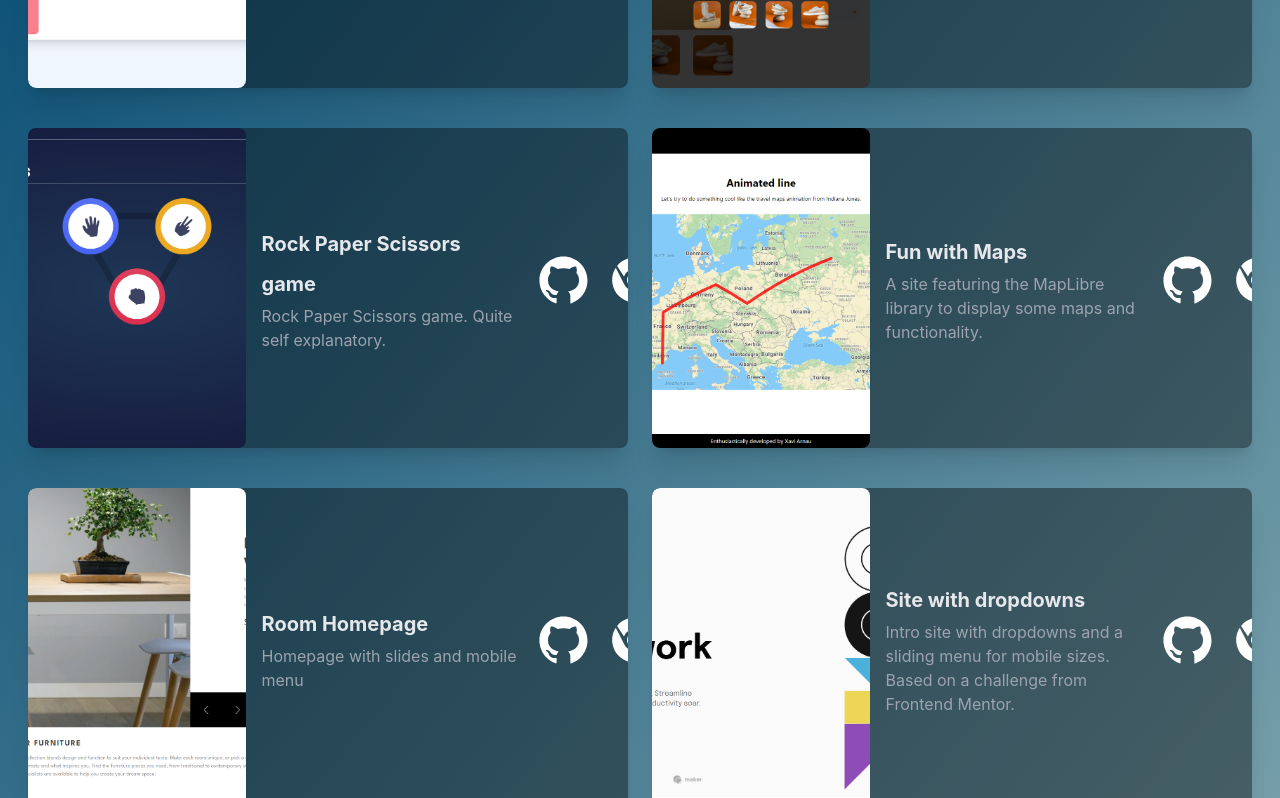
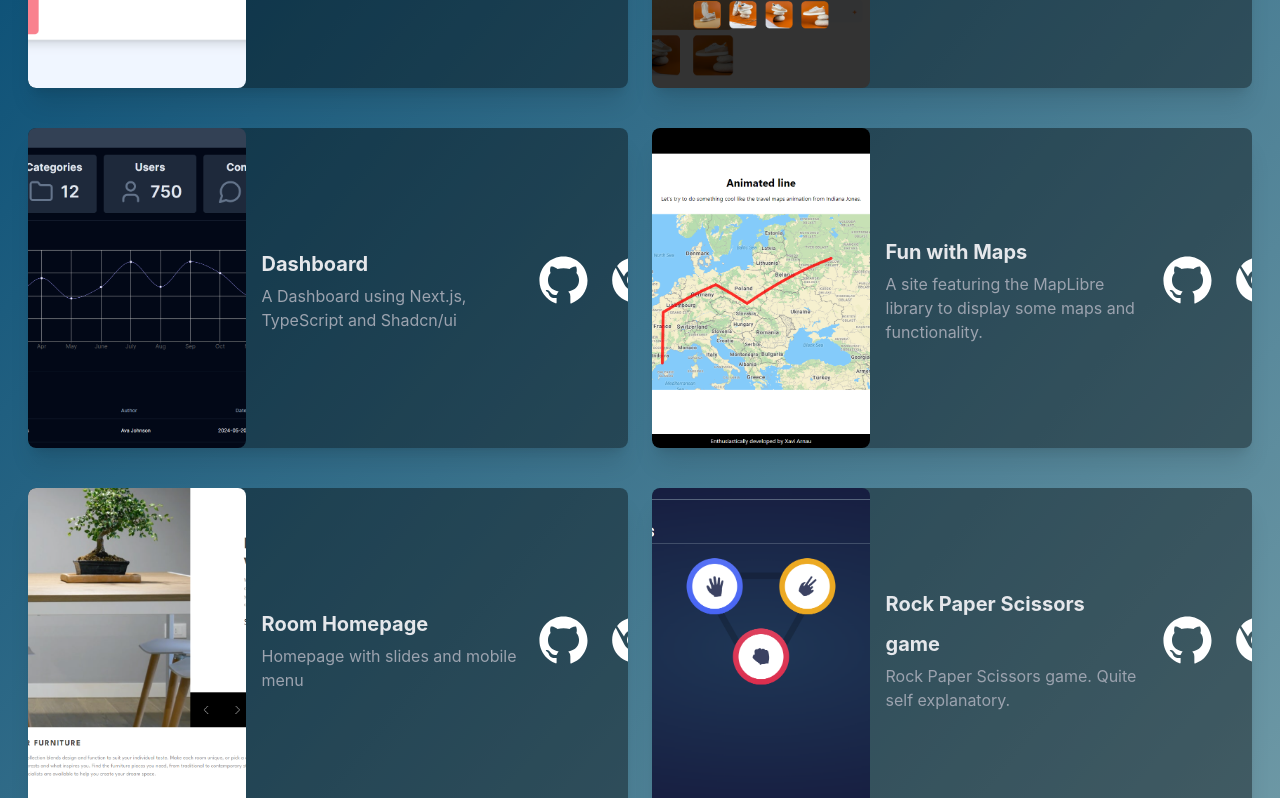
Before and after one commit to Xavi-Arnau/portfolio-tailwind-app, a React (Create React App) app: page /Portfolio in a window 1280 px wide. Shown: the part 360-1158 px from the top of the page. Built offline with nearby package versions, Linux system fonts and the light colour scheme.

Commit message:
new project

```diff
--- a/src/components/Portfolio.jsx
+++ b/src/components/Portfolio.jsx
@@ -15,6 +15,7 @@ import proj13 from "../assets/Some-ecommerce.png";
 import proj14 from "../assets/Fun-with-Maps-App.png";
 import proj15 from "../assets/Rock-Paper-Scissors.png";
 import proj16 from "../assets/Room-Homepage.png";
+import proj17 from "../assets/XaviPress.png";
 
 import Project from "./Project";
 
@@ -41,11 +42,11 @@ export const Portfolio = () => {
           }
         />
         <Project
-          image={proj15}
-          site={"https://some-rock-paper-scissors.netlify.app/"}
-          github={"https://github.com/Xavi-Arnau/rock-paper-scissors"}
-          title={"Rock Paper Scissors game"}
-          description={"Rock Paper Scissors game. Quite self explanatory."}
+          image={proj17}
+          site={"https://xavipress-dashboard.netlify.app/"}
+          github={"https://github.com/Xavi-Arnau/xavipress-dashboard"}
+          title={"Dashboard"}
+          description={"A Dashboard using Next.js, TypeScript and Shadcn/ui"}
         />
         <Project
           image={proj14}
@@ -62,6 +63,13 @@ export const Portfolio = () => {
           github={"https://github.com/Xavi-Arnau/room-homepage"}
           title={"Room Homepage"}
           description={"Homepage with slides and mobile menu"}
+        />
+        <Project
+          image={proj15}
+          site={"https://some-rock-paper-scissors.netlify.app/"}
+          github={"https://github.com/Xavi-Arnau/rock-paper-scissors"}
+          title={"Rock Paper Scissors game"}
+          description={"Rock Paper Scissors game. Quite self explanatory."}
         />
         <Project
           image={proj12}
```
Also changed, not shown: src/assets/XaviPress.png (added).
